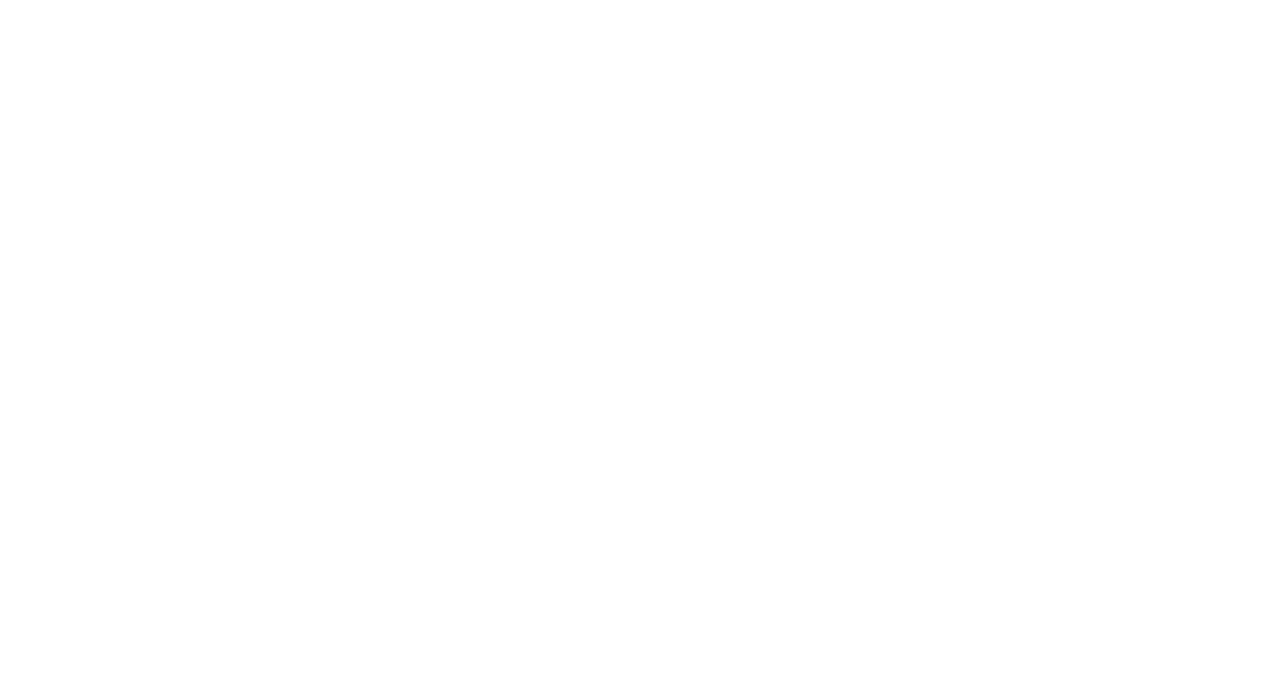
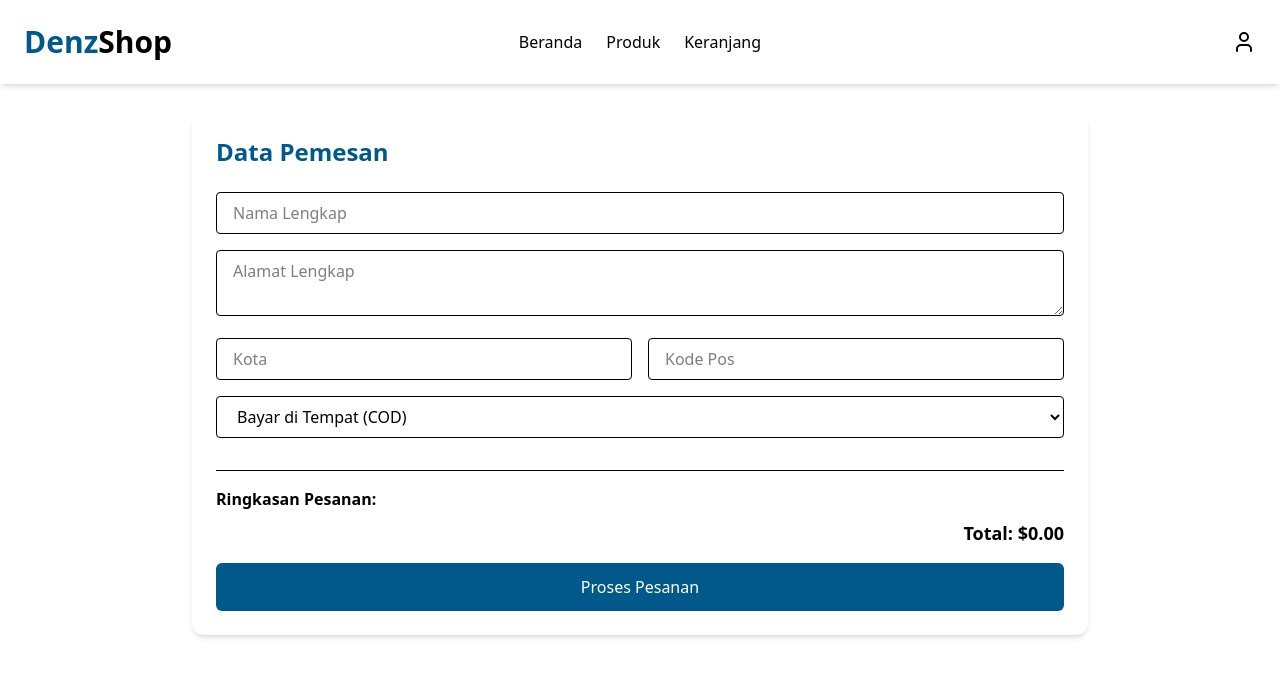
Before and after one commit to EdenWijaya/pemweb-uts, a React (Vite) app: page /CheckOut in a window 1280 px wide. Before the commit this address had no page. Shown: the top 676 px of the page. Built offline with nearby package versions, Linux system fonts and the light colour scheme.

Commit message:
add checkout pages

```diff
--- a/src/components/IsiCart.jsx
+++ b/src/components/IsiCart.jsx
@@ -72,7 +72,12 @@
           ))}
 
           {/* Total Harga */}
-          <div className="text-right mt-6 font-bold text-xl">Total: ${totalHarga.toFixed(2)}</div>
+          <div className="flex justify-end items-center gap-6 mt-8">
+            <p className="text-xl font-bold text-gray-800">Total: ${totalHarga.toFixed(2)}</p>
+            <a href="/checkout" className="bg-sky-800 text-white px-6 py-3 rounded-md hover:bg-sky-700 transition">
+              Bayar
+            </a>
+          </div>
         </div>
       )}
     </div>
--- a/src/components/Navbar.jsx
+++ b/src/components/Navbar.jsx
@@ -4,7 +4,7 @@
 
 const Navbar = () => {
   const menuItems = [
-    { id: 1, title: "Home", path: "/" },
+    { id: 1, title: "Beranda", path: "/" },
     { id: 2, title: "Produk", path: "/product" },
     { id: 3, title: "Keranjang", path: "/cart" },
   ];
--- a/src/main.jsx
+++ b/src/main.jsx
@@ -5,7 +5,7 @@
 import Product from "./pages/Product";
 import UserProfile from "./pages/UserProfile";
 import Cart from "./pages/Cart";
-
+import CheckOut from "./pages/CheckOut";
 import "./index.css";
 import AOS from "aos";
 import "aos/dist/aos.css";
@@ -25,6 +25,7 @@
       <Route path="/Product" element={<Product />} />
       <Route path="/Cart" element={<Cart />} />
       <Route path="/UserProfile" element={<UserProfile />} />
+      <Route path="/CheckOut" element={<CheckOut />} />
     </Routes>
   );
 };
--- /dev/null
+++ b/src/pages/CheckOut.jsx
@@ -0,0 +1,109 @@
+import React, { useEffect, useState } from "react";
+import Navbar from "../components/Navbar";
+
+const Checkout = () => {
+  const [cartItems, setCartItems] = useState([]);
+  const [form, setForm] = useState({
+    nama: "",
+    alamat: "",
+    kota: "",
+    kodePos: "",
+    metodePembayaran: "COD",
+  });
+
+  useEffect(() => {
+    const storedCart = JSON.parse(localStorage.getItem("cart")) || [];
+    setCartItems(storedCart);
+  }, []);
+
+  const handleChange = (e) => {
+    const { name, value } = e.target;
+    setForm((prev) => ({ ...prev, [name]: value }));
+  };
+
+  const totalHarga = cartItems.reduce((total, item) => total + item.price * item.quantity, 0);
+
+  const handleSubmit = (e) => {
+    e.preventDefault();
+    alert("Pesanan berhasil diproses");
+  };
+
+  return (
+    <>
+      <Navbar />
+
+      <div className="max-w-4xl mx-auto mt-28 p-6 bg-white rounded-xl shadow-md">
+        <h2 className="text-2xl font-bold text-sky-800 mb-6">Data Pemesan</h2>
+
+        <form onSubmit={handleSubmit} className="space-y-4">
+          <input
+            type="text"
+            name="nama"
+            placeholder="Nama Lengkap"
+            value={form.nama}
+            onChange={handleChange}
+            required
+            className="w-full border rounded px-4 py-2"
+          />
+          <textarea
+            name="alamat"
+            placeholder="Alamat Lengkap"
+            value={form.alamat}
+            onChange={handleChange}
+            required
+            className="w-full border rounded px-4 py-2"
+          />
+          <div className="flex gap-4">
+            <input
+              type="text"
+              name="kota"
+              placeholder="Kota"
+              value={form.kota}
+              onChange={handleChange}
+              required
+              className="w-full border rounded px-4 py-2"
+            />
+            <input
+              type="text"
+              name="kodePos"
+              placeholder="Kode Pos"
+              value={form.kodePos}
+              onChange={handleChange}
+              required
+              className="w-full border rounded px-4 py-2"
+            />
+          </div>
+          <select
+            name="metodePembayaran"
+            value={form.metodePembayaran}
+            onChange={handleChange}
+            className="w-full border rounded px-4 py-2"
+          >
+            <option value="COD">Bayar di Tempat (COD)</option>
+            <option value="Transfer">Transfer Bank</option>
+            <option value="E-Wallet">E-Wallet</option>
+          </select>
+
+          <div className="border-t pt-4 mt-4">
+            <h3 className="font-semibold mb-2">Ringkasan Pesanan:</h3>
+            {cartItems.map((item, idx) => (
+              <div key={idx} className="flex justify-between text-sm mb-1">
+                <span>
+                  {item.title} x{item.quantity}
+                </span>
+                <span>${(item.price * item.quantity).toFixed(2)}</span>
+              </div>
+            ))}
+            <div className="text-right font-bold mt-2 text-lg">Total: ${totalHarga.toFixed(2)}</div>
+          </div>
+
+          <button type="submit" className="w-full bg-sky-800 text-white py-3 rounded-md hover:bg-sky-700">
+            Proses Pesanan
+          </button>
+        </form>
+      </div>
+    </>
+  );
+};
+
+export default Checkout;
```
Also changed, not shown: src/assets/ThirdAnimation.json.
